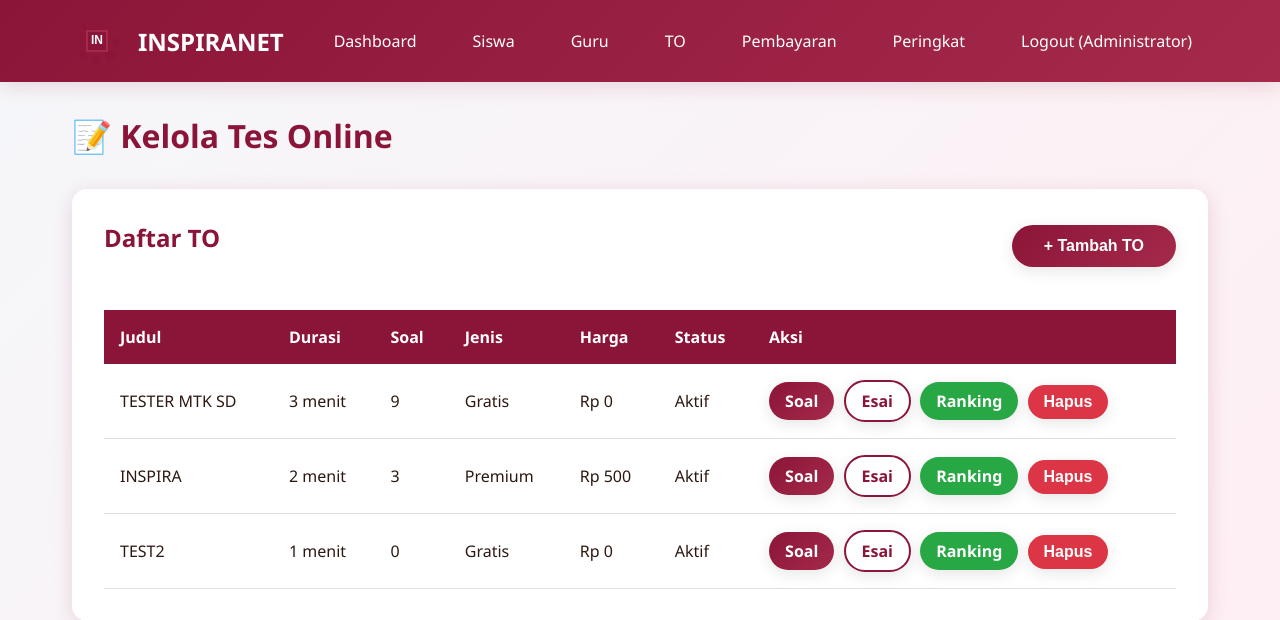
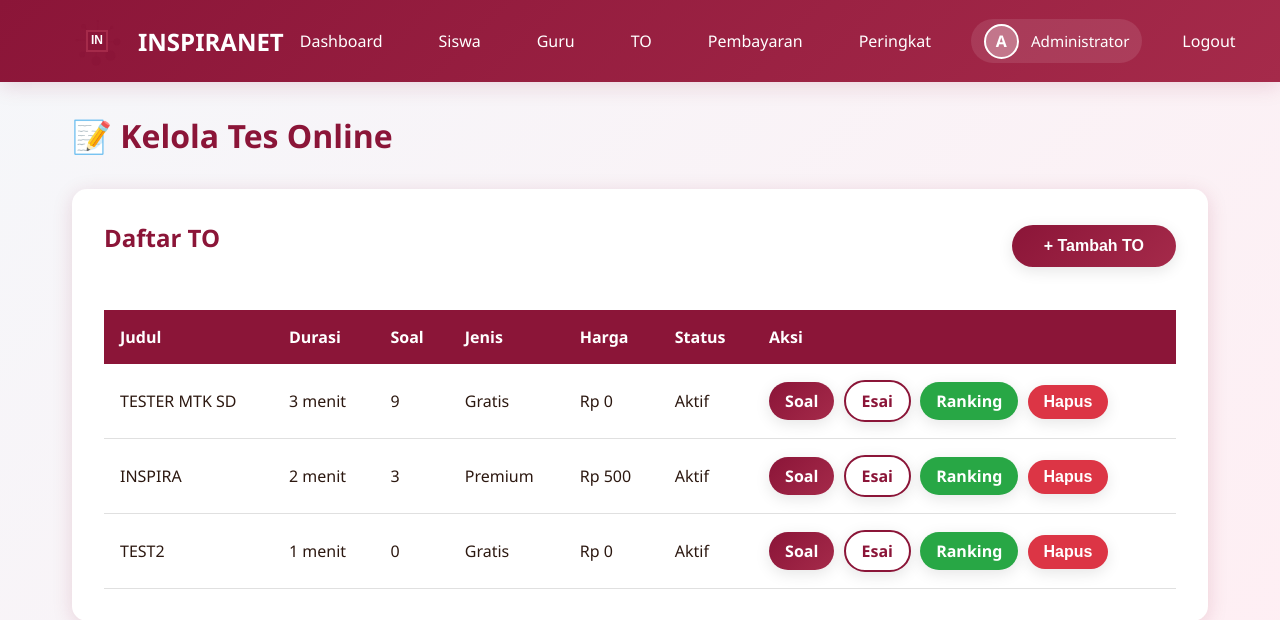
Before and after one commit to rafliyusuf999/aplikasi-tryout-siswa-dan-pembelajaran, a Flask app: page /admin/exams in a window 1280 px wide. Shown: the top 620 px of the page. Run offline with Flask 3, Linux system fonts and the light colour scheme; a user stored in the database is signed in.

Commit message:
Update navigation bar to display user profile information
Add styling and HTML structure to the base template to show user profile photos and names in the navigation bar, along with CSS for these new elements.

Replit-Commit-Author: Agent
Replit-Commit-Session-Id: 05133457-c271-4c9b-8478-8c4ecc1789cd
Replit-Commit-Checkpoint-Type: intermediate_checkpoint

```diff
--- a/static/css/style.css
+++ b/static/css/style.css
@@ -73,6 +73,47 @@ body {
 .navbar-nav a:hover {
     background: rgba(255, 255, 255, 0.2);
     transform: translateY(-2px);
+}
+
+.user-profile {
+    display: flex;
+    align-items: center;
+}
+
+.profile-info {
+    display: flex;
+    align-items: center;
+    gap: 0.75rem;
+    padding: 0.3rem 0.8rem;
+    background: rgba(255, 255, 255, 0.1);
+    border-radius: 25px;
+}
+
+.profile-photo-nav {
+    width: 35px;
+    height: 35px;
+    border-radius: 50%;
+    object-fit: cover;
+    border: 2px solid white;
+}
+
+.profile-photo-placeholder {
+    width: 35px;
+    height: 35px;
+    border-radius: 50%;
+    background: rgba(255, 255, 255, 0.3);
+    display: flex;
+    align-items: center;
+    justify-content: center;
+    font-weight: bold;
+    color: white;
+    border: 2px solid white;
+}
+
+.profile-name {
+    color: white;
+    font-weight: 500;
+    font-size: 0.95rem;
 }
 
 .navbar-toggle {
--- a/templates/base.html
+++ b/templates/base.html
@@ -37,7 +37,17 @@
                         <li><a href="{{ url_for('student_exams') }}" onclick="closeMobileMenu()">Daftar TO</a></li>
                     {% endif %}
                     <li><a href="{{ url_for('all_leaderboards') }}" onclick="closeMobileMenu()">Peringkat</a></li>
-                    <li><a href="{{ url_for('logout') }}" onclick="closeMobileMenu()">Logout ({{ current_user.full_name }})</a></li>
+                    <li class="user-profile">
+                        <div class="profile-info">
+                            {% if current_user.profile_photo %}
+                            <img src="{{ url_for('uploaded_file', filename='profiles/' + current_user.profile_photo) }}" alt="{{ current_user.full_name }}" class="profile-photo-nav">
+                            {% else %}
+                            <div class="profile-photo-placeholder">{{ current_user.full_name[0].upper() }}</div>
+                            {% endif %}
+                            <span class="profile-name">{{ current_user.full_name }}</span>
+                        </div>
+                    </li>
+                    <li><a href="{{ url_for('logout') }}" onclick="closeMobileMenu()">Logout</a></li>
                 {% else %}
                     <li><a href="{{ url_for('login') }}" onclick="closeMobileMenu()">Login</a></li>
                     <li><a href="{{ url_for('register') }}" onclick="closeMobileMenu()">Daftar</a></li>
```
